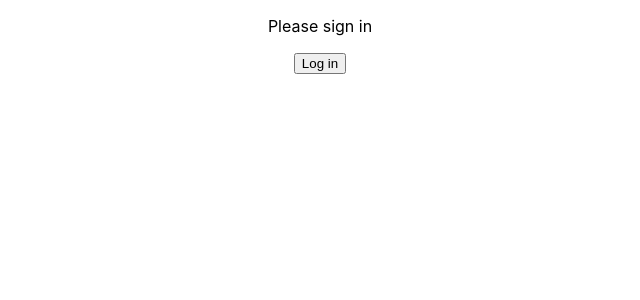
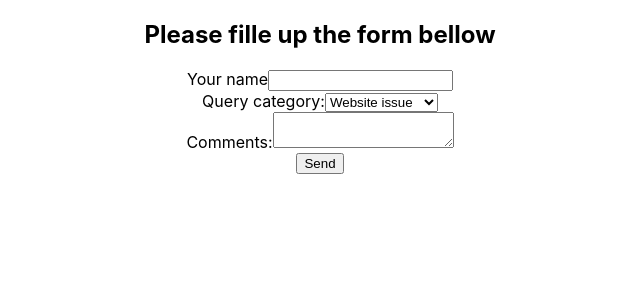
Before and after one commit to mistersouza/intro-react, a React (Create React App) app in the folder my-app/: page / in a window 1280 px wide. Shown: the top 300 px of the page, without its empty margins (320-960 px from the left). Built offline with nearby package versions, Linux system fonts and the light colour scheme.

Commit message:
Controlled form

```diff
--- a/my-app/src/App.js
+++ b/my-app/src/App.js
@@ -1,9 +1,10 @@
 import './App.css';
-import MethodsAsPropsParent from './components/MethodsAsPropsParent';
+import ControlledForm from './components/ControlledForm';
+
 function App() {
   return (
     <div className="App">
-     <MethodsAsPropsParent />
+      <ControlledForm />
     </div>
   );
 }
--- /dev/null
+++ b/my-app/src/components/ControlledForm.js
@@ -0,0 +1,58 @@
+import React, { Component } from 'react'
+
+export class ControlledForm extends Component {
+    constructor(props) {
+      super(props)
+
+      this.state = {
+         name: '',
+         category: 'website',
+         comments: ''
+      }
+    }
+
+    handleFormChange = (event) => {
+        const { name, value } = event.target
+        this.setState({
+            [name]: value
+        })
+    }
+
+    handleSubmit = (event) => {
+        event.preventDefault();
+        console.log(this.state)
+    }
+  render() {
+    return (
+      <div>
+        <h2>Please fille up the form bellow</h2>
+        <form onSubmit={this.handleSubmit}>
+            <div>
+                <label htmlFor='name'>Your name</label>
+                <input
+                    type='text'
+                    id='name'
+                    name='name'
+                    value={this.state.name}
+                    onChange={this.handleFormChange}/>
+            </div>
+            <div>
+                <label htmlFor='category'>Query category:</label>
+                <select id='id-category' name='category' value={this.state.category} onChange={this.handleFormChange}>
+                    <option value='webisite'>Website issue</option>
+                    <option value='order'>Order issue</option>
+                    <option value='general'>General inquiry</option>
+                </select>
+            </div>
+            <div>
+                <label htmlFor='comments'>Comments:</label>
+                <textarea id='comments' name='comments' value={this.state.comments} onChange={this.handleFormChange}/>
+            </div>
+            <input type='submit' value='Send' />
+        </form>
+      </div>
+    )
+  }
+}
+
+export default ControlledForm
```
